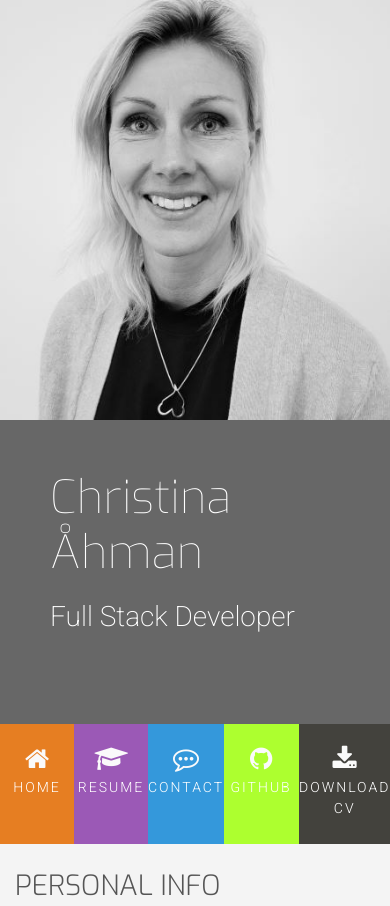
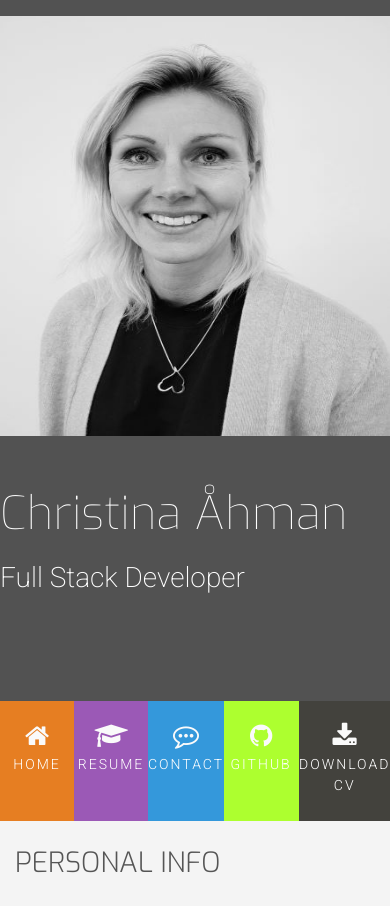
Before and after one commit to Christina5P/Full-stack-developer, a website: page index.html in a window 390 px wide. Shown: the top 906 px of the page. Drawn offline with nearby package versions, Linux system fonts and the light colour scheme.

Commit message:
fixed img margins

```diff
--- a/assets/css/style.css
+++ b/assets/css/style.css
@@ -61,6 +61,17 @@ body {
     color: #555555;
 }
 
+/* picture */
+.padding-y {
+    padding-top: 20px; /* Lägg till padding ovanför */
+    padding-bottom: 20px; /* Lägg till padding nedanför */
+}
+
+.padding-left {
+    padding-left: 15px; /* Justera värdet efter behov */
+}
+
+
 /* ----------------------------------------Special paddings/margins/text */
 
 h1,
@@ -87,13 +98,6 @@ h4 {
 .row-table {
     display: table;
 }
-
-/*
-.section-column {
-    display: table-cell;
-    padding: 0 30px 30px;
-    float: none;
-}*/
 
 .history-heading,
 .section-heading {
@@ -141,14 +145,6 @@ header {
     color: #fff;
 }
 
-/*
-.list-inline-item:not(:last-child) {
-    margin: 0;
-}
-
-.menucontainer {
-    font-size: 0;
-}*/
 #nav {
     margin: 0;
 }
--- a/index.html
+++ b/index.html
@@ -12,15 +12,18 @@
 </head>
 <body>
     <header>
-        <div class="row no-gutters">
-            <a class="col-md-4 logo" href="02-index.html"></a>
-            <div class="col-md-8">
-                <div class="row no-gutters bg-color-name-title">
-                    <div class="col heading">
-                        <h1 class="name">Christina Åhman</h1>
-                        <h2 class="title"> Full Stack Developer</h2>
-                    </div>
-                </div>
+
+        <div class="row align-items-center py-3 ps-3">
+            <div class="col-12 col-md-4">
+                <img class="img-fluid w-100 logo" src="assets/images/christina.jpg" alt="Logo" />
+            </div>
+            <div class="col-12 col-md-8">
+                <h1 class="name">Christina Åhman</h1>
+                <h2 class="title">Full Stack Developer</h2>
+            </div>
+        </div>
+
+
                 <div class="row no-gutters">
                     <div class="col">
                         <ul id="nav" class="list-inline menucontainer nav nav-fill">
```
